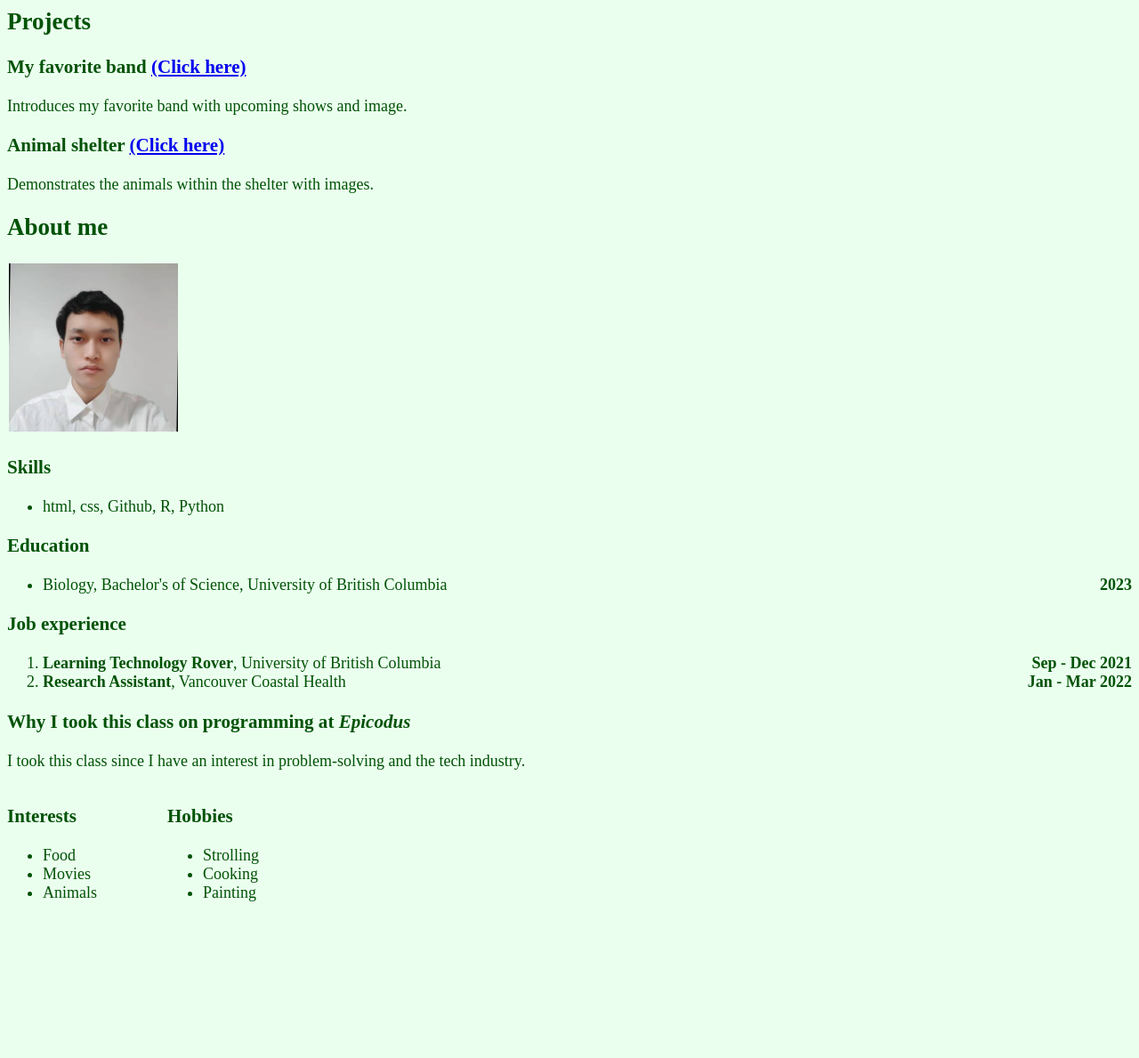
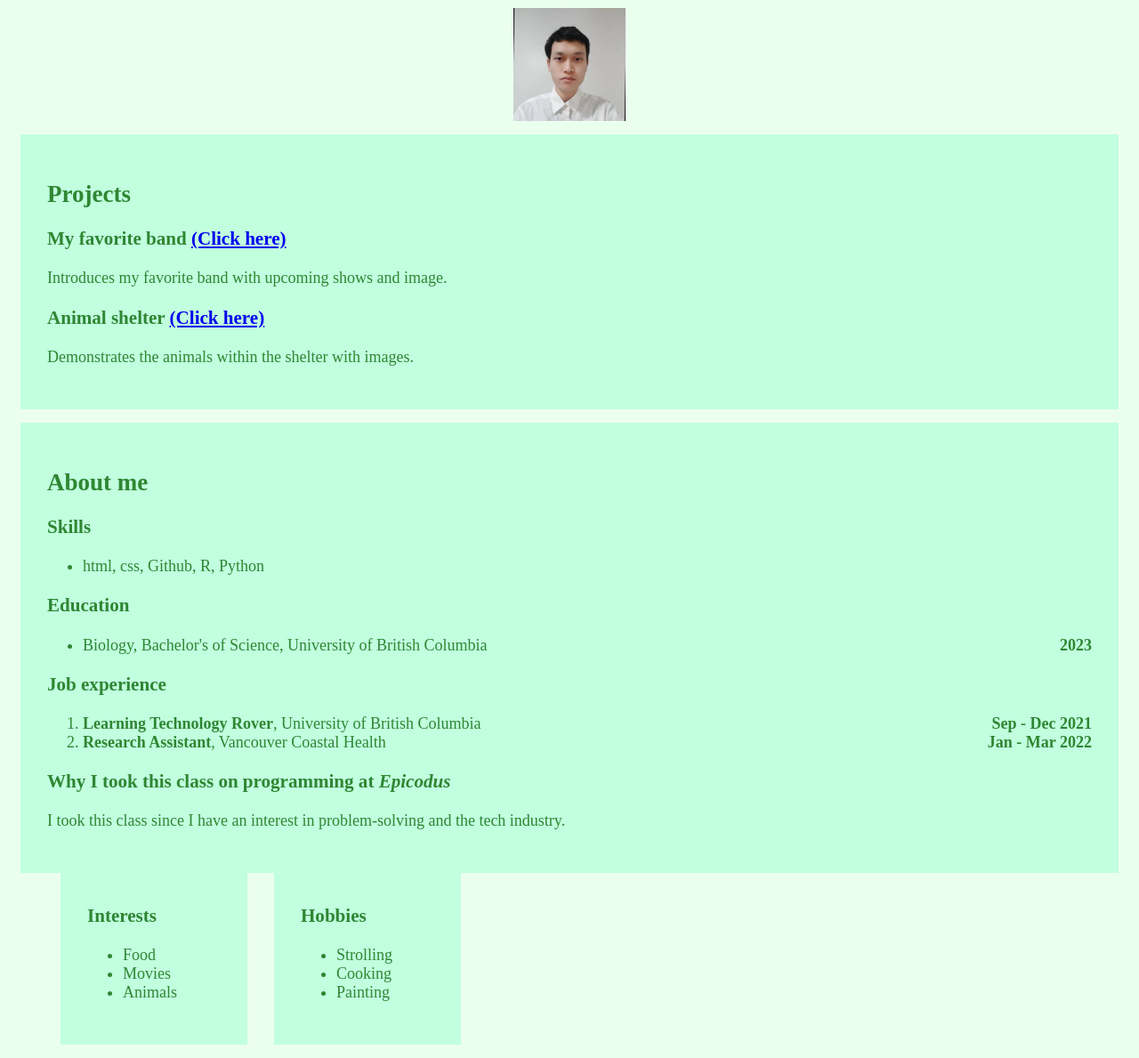
Before and after one commit to nickzeng123/portfolio, a plain HTML site: page index.html in a window 1280 px wide. Shown: the part 81-1270 px from the top of the page at 89% size. Before the commit the page ends 1113 px from the top, so only its background shows below. Drawn offline with Linux system fonts and the light colour scheme.

Commit message:
add box models

```diff
--- a/css/styles.css
+++ b/css/styles.css
@@ -1,18 +1,31 @@
+.box {
+  margin: 15px;
+  border: 30px;
+  padding: 30px;
+  background-color: rgb(193, 255, 223);
+}
+
 .extra {
-  width: 180px;
+  width: 150px;
   float: left;
   font-style: normal;
+  margin: 15px;
+  border: 30px;
+  padding: 30px;
+  background-color: rgb(193, 255, 223);
 }
 
 img {
-  float: center;
-  padding: 2px;
-  max-width: 15%;
+  margin: auto;
+  max-width: 10%;
+  height: auto;
+  display: block;
+
 }
 
 body {
   background-color: rgb(235, 255, 239);
-  color: rgb(0, 82, 5);
+  color: rgb(47, 134, 50);
   font-size: large;
 }
 
--- a/index.html
+++ b/index.html
@@ -7,18 +7,19 @@
 
   <body>
     <h1>Portfolio of Nicholas Zeng</h1>
+    <img src="img/profile_image.jpg" class="centered-image">
 
-    <h2>Projects</h2>
-
+    <div class="box">
+      <h2>Projects</h2>
       <h3>My favorite band <a href="https://github.com/nickzeng123/favorite-band">(Click here)</a></h3>
         <p>Introduces my favorite band with upcoming shows and image.</p>
 
         <h3>Animal shelter <a href="https://github.com/nickzeng123/animal_shelter">(Click here)</a></h3>
         <p>Demonstrates the animals within the shelter with images.</p>
+    </div>
 
-    <h2>About me</h2>
-      <img src="img/profile_image.jpg" alt="profile_pic">
-
+    <div class="box">
+      <h2>About me</h2>
       <h3>Skills</h3>
         <ul>
           <li>html, css, Github, R, Python</li>
@@ -38,6 +39,7 @@
       <h3>Why I took this class on programming at <em>Epicodus</em></h3>
         <p>I took this class since I have an interest in problem-solving and the tech industry.</p>
 
+
       <div class="extra">
         <h3>Interests</h3>
           <ul>
@@ -56,5 +58,7 @@
           </ul>
       </div>
 
+    </div>
+
   </body>
 </html>
```
